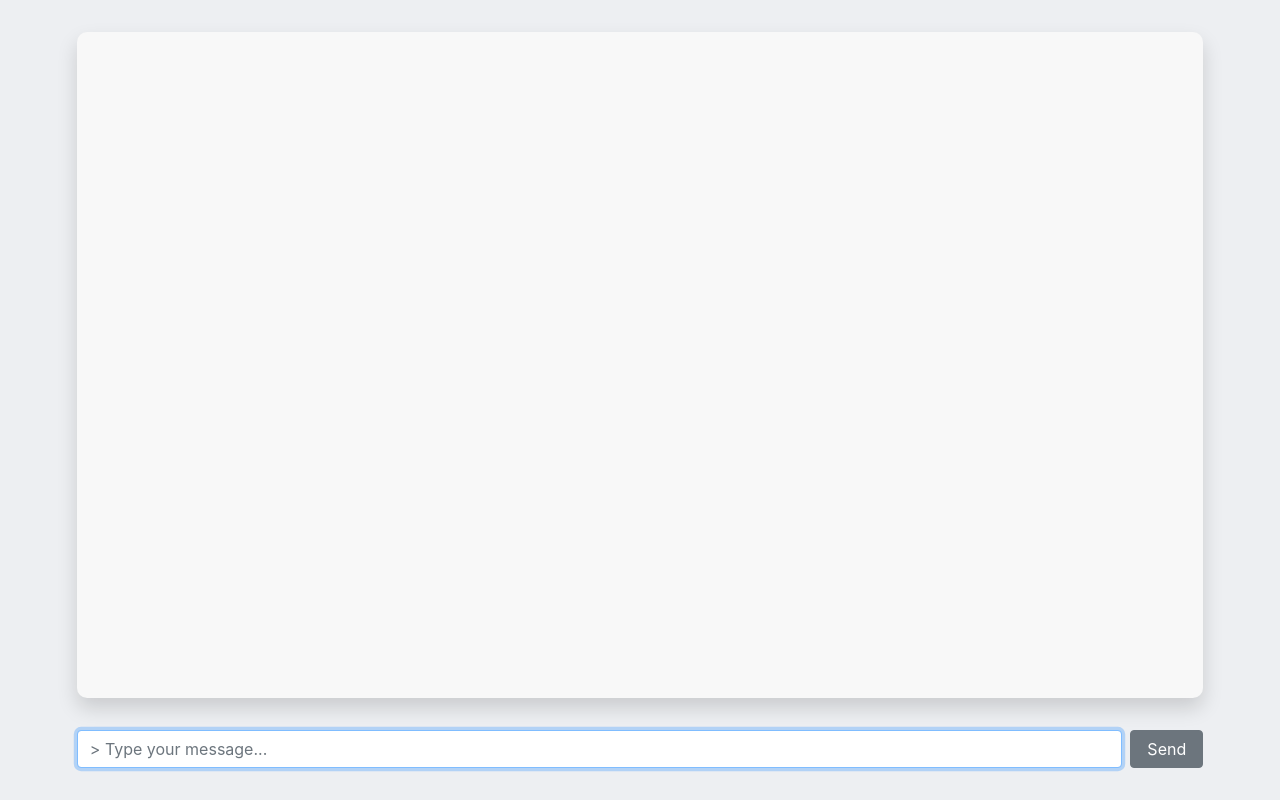
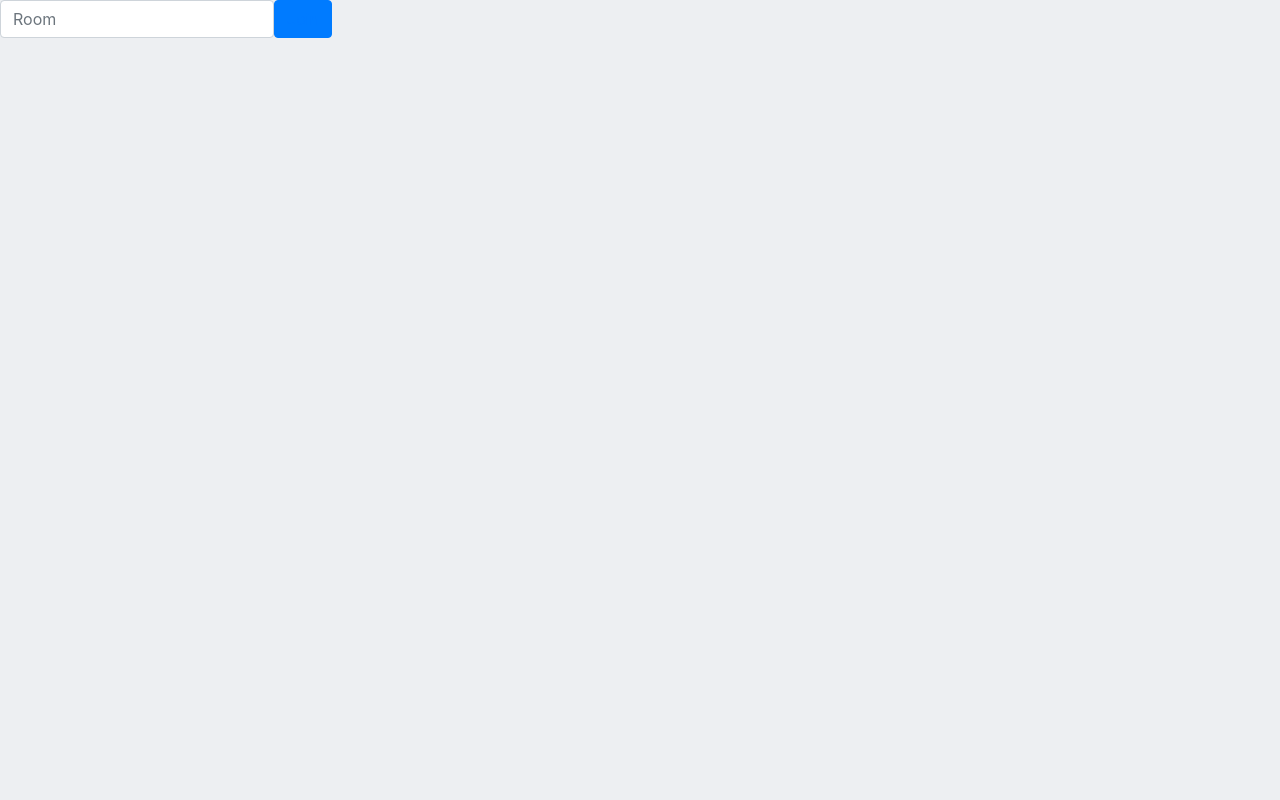
Before and after one commit to ghuong/group-chat-client, a React (Create React App) app: page / in a window 1280 px wide. Built offline with nearby package versions, Linux system fonts and the light colour scheme.

Commit message:
Implement Rooms

```diff
--- a/package.json
+++ b/package.json
@@ -10,6 +10,7 @@
     "react": "^17.0.1",
     "react-bootstrap": "^1.5.2",
     "react-dom": "^17.0.1",
+    "react-router-dom": "^5.2.0",
     "react-scripts": "4.0.3",
     "react-use": "^17.2.1",
     "socket.io-client": "^3.1.2",
--- a/src/App.js
+++ b/src/App.js
@@ -1,20 +1,18 @@
-import React, { useState } from "react";
-import ChatWindow from "./components/ChatWindow";
+import { BrowserRouter as Router, Switch, Route } from "react-router-dom";
 
-import styles from "./App.module.css";
+import Home from "./components/Home"
+import ChatRoom from "./components/ChatRoom";
 
 const App = () => {
-  const [shouldLoadClient, setShouldLoadClient] = useState(true);
+  // const [shouldLoadClient, setShouldLoadClient] = useState(true);
 
   return (
-    <div className={styles.container}>
-      {/* LOAD OR UNLOAD CLIENT
-      <button onClick={() => setShouldLoadClient((prevState) => !prevState)}>
-        {shouldLoadClient ? "STOP CLIENT" : "START CLIENT"}
-      </button> */}
-      {/* SOCKET IO CLIENT */}
-      {shouldLoadClient ? <ChatWindow /> : null}
-    </div>
+    <Router>
+      <Switch>
+        <Route exact path="/" component={Home} />
+        <Route exact path="/:roomId" component={ChatRoom} />
+      </Switch>
+    </Router>
   );
 };
 
--- a/src/App.module.css
+++ /dev/null
@@ -1,5 +0,0 @@
-.container {
-  height: 100%;
-  min-height: 100%;
-  padding: 4vh 6vw;
-}
--- a/src/components/ChatWindow.js
+++ b/src/components/ChatRoom.js
@@ -1,7 +1,7 @@
 import React, { useState } from "react";
 
 // CSS
-import styles from "./css/ChatWindow.module.css";
+import styles from "./css/ChatRoom.module.css";
 
 // Custom Hook
 import useChat from "../utils/useChat";
@@ -10,9 +10,10 @@ import useChat from "../utils/useChat";
 import MessagesPanel from "./MessagesPanel";
 import NewMessageForm from "./NewMessageForm";
 
-const ChatWindow = () => {
-  const { messages, sendMessage } = useChat(); // custom hook
-  const [newMessage, setNewMessage] = useState("");
+const ChatRoom = (props) => {
+  const { roomId } = props.match.params; // Gets roomId from URL
+  const { messages, sendMessage } = useChat(roomId); // custom hook
+  const [newMessage, setNewMessage] = useState(""); // new message to be sent
 
   // as user types their message, this updates "newMessage" state
   const handleNewMessageChange = (event) => setNewMessage(event.target.value);
@@ -26,6 +27,7 @@ const ChatWindow = () => {
 
   return (
     <div className={styles.chat_window}>
+      <h1>Room: {roomId}</h1>
       <MessagesPanel messages={messages} className={styles.messages_panel} />
       <NewMessageForm
         newMessage={newMessage}
@@ -37,4 +39,4 @@ const ChatWindow = () => {
   );
 };
 
-export default ChatWindow;
+export default ChatRoom;
--- /dev/null
+++ b/src/components/Home.js
@@ -0,0 +1,31 @@
+import { useState } from "react";
+import { Link } from "react-router-dom";
+
+import Button from "react-bootstrap/Button";
+import Form from "react-bootstrap/Form";
+import styles from "./css/Home.module.css";
+
+const Home = () => {
+  const [roomName, setRoomName] = useState("");
+  // update roomName as user types it in
+  const handleRoomNameChange = (event) => setRoomName(event.target.value);
+
+  return (
+    <div className={styles.home_container}>
+      <Form autoComplete="off" inline>
+        <Form.Label srOnly>Room Name</Form.Label>
+        <Form.Control
+          type="text"
+          placeholder="Room"
+          value={roomName}
+          onChange={handleRoomNameChange}
+        />
+        <Button variant="primary">
+          <Link to={`/${roomName}`}>Join</Link>
+        </Button>
+      </Form>
+    </div>
+  );
+}
+
+export default Home
--- a/src/components/MessagesPanel.js
+++ b/src/components/MessagesPanel.js
@@ -1,6 +1,6 @@
 import React, { useEffect, useRef } from "react";
 
-import ScrollBox from "./ScrollBox"
+import ScrollBox from "./ScrollBox";
 
 import styles from "./css/MessagesPanel.module.css";
 
@@ -19,8 +19,11 @@ const MessagesPanel = ({ messages, className }) => {
     return messages.map((message, i) => {
       // To scroll to the top of latest message instead
       const ref = null; // i === messages.length - 1 ? latestRef : null;
+      const itemClass = message.ownedByCurrentUser
+        ? styles.my_message
+        : styles.other_message;
       return (
-        <li key={i} ref={ref}>
+        <li key={i} ref={ref} className={itemClass}>
           {message.body}
         </li>
       );
--- a/src/components/css/ChatWindow.module.css
+++ b/src/components/css/ChatRoom.module.css
@@ -6,6 +6,7 @@
   row-gap: 4vh;
 
   height: 100%;
+  padding: 4vh 6vw;
 }
 
 .messages_panel {
--- /dev/null
+++ b/src/components/css/Home.module.css
@@ -0,0 +1,3 @@
+.home_container {
+  height: 100%;
+}
--- a/src/utils/useChat.js
+++ b/src/utils/useChat.js
@@ -9,23 +9,28 @@ import config from "./config";
  *  - messages: an array of received and sent messages
  *  - sendMessage: function that emits an event with a new message to server
  */
-const useChat = () => {
+const useChat = (roomId) => {
   const [messages, setMessages] = useState([]); // sent and received messages
   const socketRef = useRef();
 
   useEffect(() => {
     // Create WebSocket connection
-    socketRef.current = socketIOClient(config.SOCKET_SERVER_URL);
+    socketRef.current = socketIOClient(config.SOCKET_SERVER_URL, {
+      query: { roomId },
+    });
 
     // Listen for incoming messages
     socketRef.current.on(config.NEW_CHAT_MESSAGE_EVENT, (message) => {
-      const incomingMessage = { ...message };
+      const incomingMessage = {
+        ...message,
+        ownedByCurrentUser: message.senderId === socketRef.current.id,
+      };
       setMessages((messages) => [...messages, incomingMessage]);
     });
 
     // Destroy socket reference when connection closes
     return () => socketRef.current.disconnect();
-  }, []);
+  }, [roomId]);
 
   /**
    * Sends a message to server that forwards to all other users
@@ -33,7 +38,7 @@ const useChat = () => {
   const sendMessage = (messageBody) => {
     socketRef.current.emit(config.NEW_CHAT_MESSAGE_EVENT, {
       body: messageBody,
-      // senderId: socketRef.current.id,
+      senderId: socketRef.current.id,
     });
   };
 
```
Also changed, not shown: 1 other file (tests, documents, lock files or other folders).
